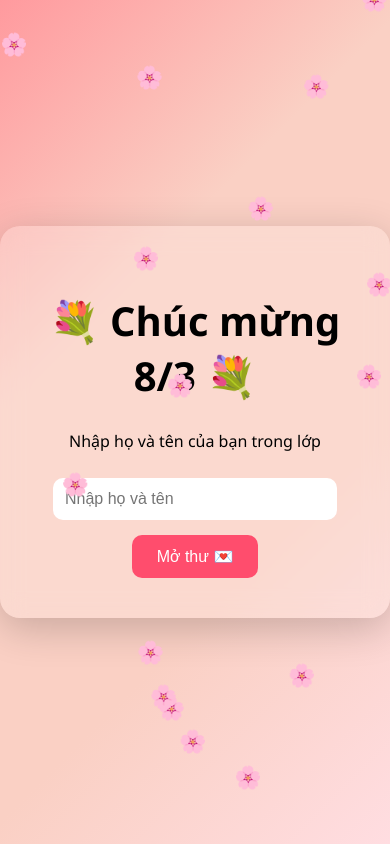
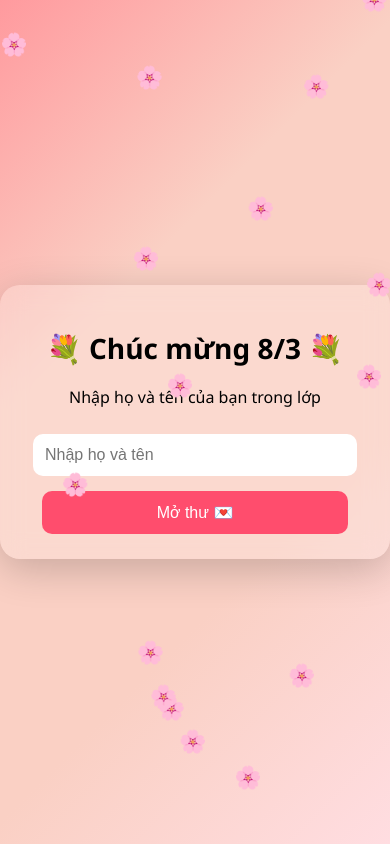
Before and after one commit to lehuyenthienphuc3594-afk/8-3, a plain HTML site: page index.html in a window 390 px wide. Drawn offline with Linux system fonts and the light colour scheme.

Commit message:
Update style.css

```diff
--- a/style.css
+++ b/style.css
@@ -16,6 +16,7 @@ align-items:center;
 .main{
 
 text-align:center;
+
 background:rgba(255,255,255,0.2);
 
 backdrop-filter:blur(12px);
@@ -25,6 +26,9 @@ padding:40px;
 border-radius:20px;
 
 box-shadow:0 10px 40px rgba(0,0,0,0.2);
+
+width:90%;
+max-width:600px;
 
 }
 
@@ -37,9 +41,14 @@ font-size:40px;
 input{
 
 padding:12px;
-width:260px;
+
+width:90%;
+max-width:300px;
+
 border:none;
+
 border-radius:10px;
+
 font-size:16px;
 
 margin-top:10px;
@@ -82,7 +91,8 @@ padding:25px;
 
 border-radius:15px;
 
-width:400px;
+width:100%;
+max-width:500px;
 
 display:none;
 
@@ -149,3 +159,19 @@ animation:boom 1s forwards;
 100%{opacity:0}
 
 }
+
+@media (max-width:600px){
+
+h1{
+font-size:28px;
+}
+
+.main{
+padding:25px;
+}
+
+button{
+width:90%;
+}
+
+}
```
